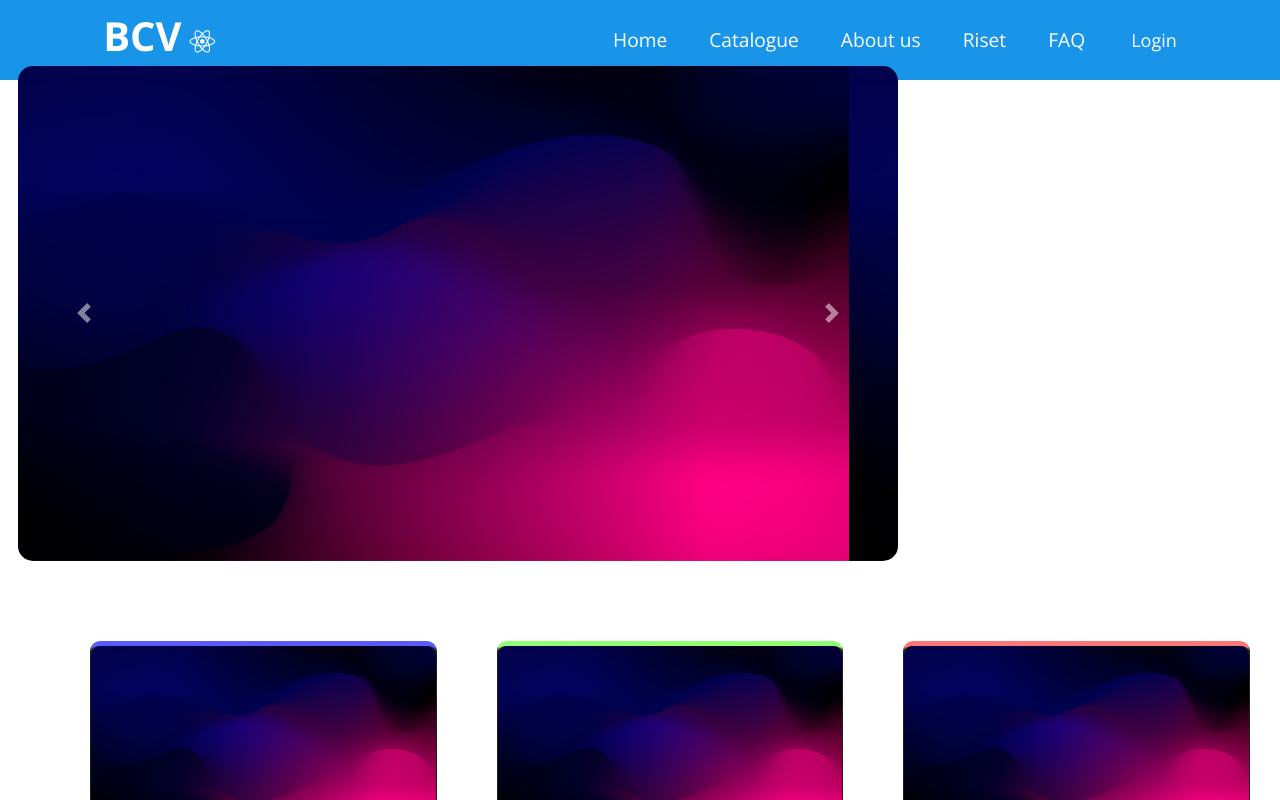
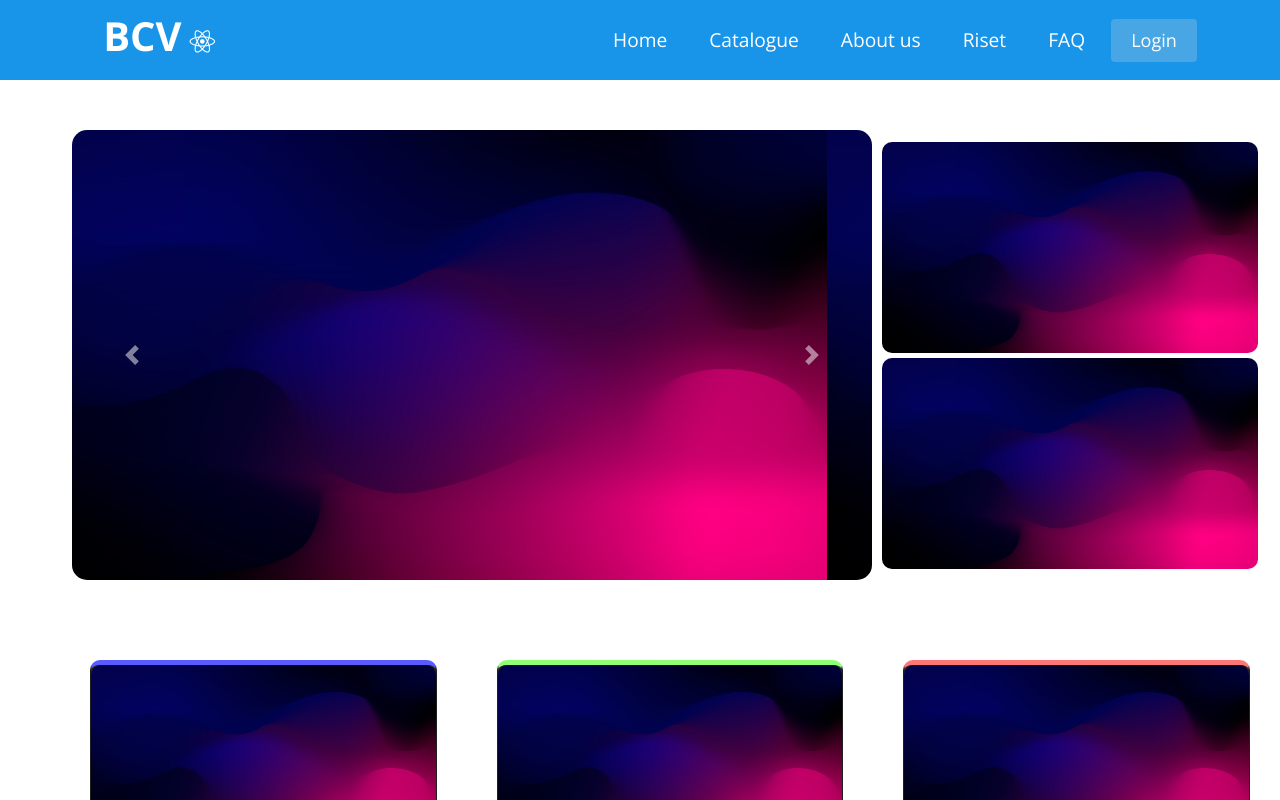
Before and after one commit to izanagi4/Digital-Library-BCV-Project, a React (Create React App) app: page /home in a window 1280 px wide. Shown: the top 800 px of the page. Built offline with nearby package versions, Linux system fonts and the light colour scheme.

Commit message:
make everything else working

```diff
--- a/public/index.html
+++ b/public/index.html
@@ -45,6 +45,7 @@
     -->
     <script src="https://code.jquery.com/jquery-3.5.1.slim.min.js" integrity="sha384-DfXdz2htPH0lsSSs5nCTpuj/zy4C+OGpamoFVy38MVBnE+IbbVYUew+OrCXaRkfj" crossorigin="anonymous"></script>
 <script src="https://cdn.jsdelivr.net/npm/popper.js@1.16.1/dist/umd/popper.min.js" integrity="sha384-9/reFTGAW83EW2RDu2S0VKaIzap3H66lZH81PoYlFhbGU+6BZp6G7niu735Sk7lN" crossorigin="anonymous"></script>
-<script src="https://stackpath.bootstrapcdn.com/bootstrap/4.5.2/js/bootstrap.min.js" integrity="sha384-B4gt1jrGC7Jh4AgTPSdUtOBvfO8shuf57BaghqFfPlYxofvL8/KUEfYiJOMMV+rV" crossorigin="anonymous"></script>
+<script src="https://stackpath.bootstrapcdn.com/bootstrap/4.5.2/js/bootstrap.min.js" integrity="sha384-B4gt1jrGC7Jh4AgTPSdUtOBvfO8shuf57BaghqFfPlYxofvL8/KUEfYiJOMMV+rV" crossorigin="anonymous">
+</script>
   </body>
 </html>
--- a/src/Footer.jsx
+++ b/src/Footer.jsx
@@ -9,7 +9,7 @@ function Footer() {
     return (
         <div>
         <footer>
-        <h1><strong>BCV</strong></h1>
+        <h1><strong>BCV<i className="fab fa-react"></i></strong></h1>
         <div className="information">
           <ul>
             <li>
--- a/src/components/Button.css
+++ b/src/components/Button.css
@@ -13,9 +13,13 @@
 .btn:hover {
     padding: 8px 20px;
     transition: all 0.3s ease-out;
-    background: var(--primary);
-    color: white;
+    background: #fff;
+    color: #6568f4;
     transition: 250ms;
+}
+
+.btn--primary {
+    background-color: var(--primary);
 }
 
 .btn--outline {
--- a/src/components/Navbar/Navbar.js
+++ b/src/components/Navbar/Navbar.js
@@ -28,7 +28,7 @@ class Navbar extends Component {
                         )
                     })}
                 </ul>
-                <Button>Login</Button>
+                <a href={'/Login'}><Button>Login</Button></a>
             </nav>
           );
     }
--- a/src/styles/Home.css
+++ b/src/styles/Home.css
@@ -9,16 +9,16 @@ body {
 
 .container-fluid {
     display: flex;
-    margin-left: -2em;
-    margin-top: -4em;
+    justify-content: center;
 }
 
 .carousel {
+    justify-content: center;
     margin: 50px;
 }
 
 .carousel-inner {
-    max-width: 55em;
+    max-width: 50em;
     border-radius: 15px;
 }
 
@@ -32,13 +32,13 @@ body {
 
 .container-img img {
     position: relative;
-    width: 25.5em;
+    width: 23.5em;
     align-items: center;
     justify-content: center;
     margin-bottom: 5px;
     top: -1.3em;
     margin-left: -2.5em;
-    display: none;
+    border-radius: 10px;
 }
 
 .footer {
```
